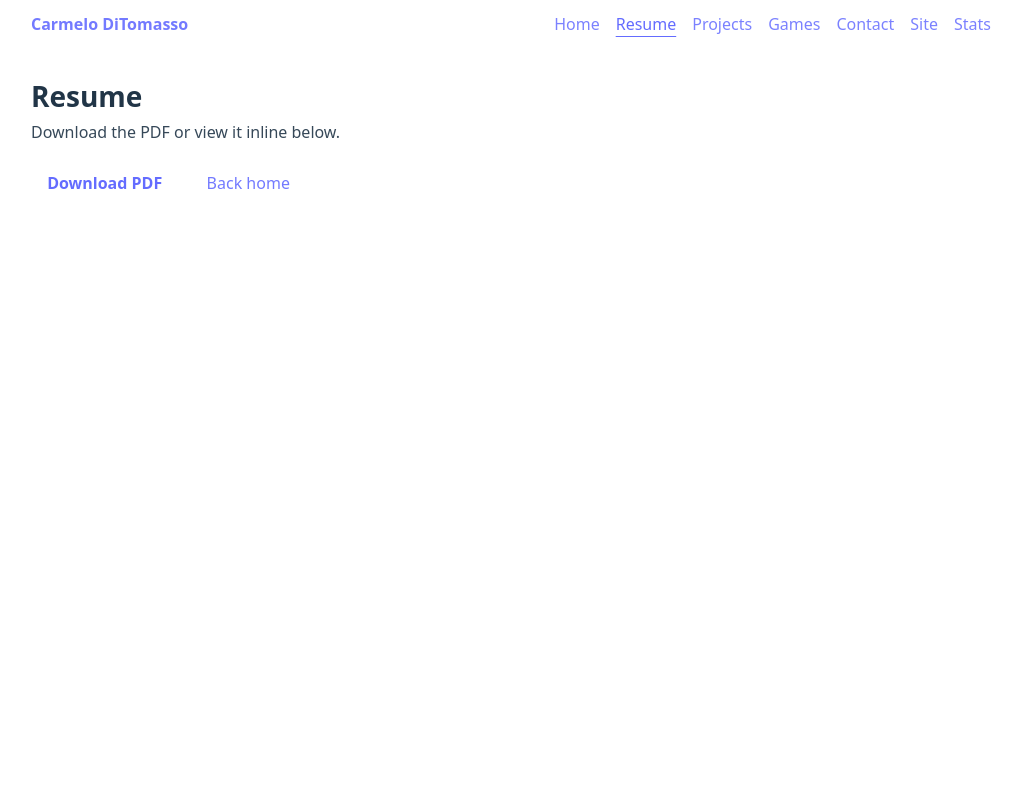
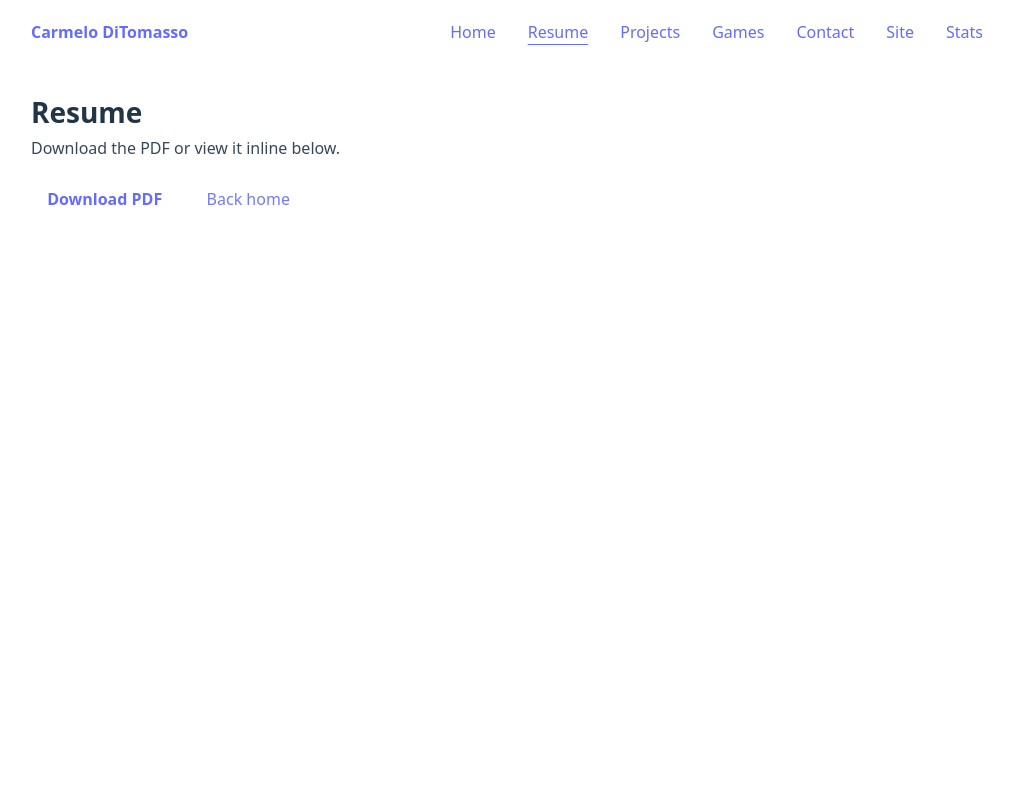
Before and after one commit to Carmelo-DiTomasso/personal-site, a React app in the folder frontend/: page /resume in a window 1280 px wide. Shown: the top 800 px of the page, without its empty margins (129-1151 px from the left). Built offline with nearby package versions, Linux system fonts and the light colour scheme; no server answers; the HTML template or start-up script is replaced by a standard one.

Commit message:
style(frontend): update opacity and hover effects for brand and link elements

```diff
--- a/frontend/src/components/layout/Header.module.css
+++ b/frontend/src/components/layout/Header.module.css
@@ -14,9 +14,9 @@
 .brand {
   text-decoration: none;
   font-weight: 600;
-  opacity: 0.9;
+  opacity: 1;
 }
 
 .brand:hover {
-  opacity: 1;
+  opacity: 2;
 }
--- a/frontend/src/components/nav/SiteNav.module.css
+++ b/frontend/src/components/nav/SiteNav.module.css
@@ -9,11 +9,18 @@
 
 .link {
   text-decoration: none;
-  opacity: 0.85;
+  display: inline-flex;
+  opacity: 1;
+  padding: 0.5rem 0.5rem;
+  transition:
+    transform 140ms ease,
+    opacity 140ms ease,
+    border-color 140ms ease;
 }
 
 .link:hover {
-  opacity: 1;
+  transform: translateY(-4px);
+  opacity: 5;
 }
 
 .active {
```
